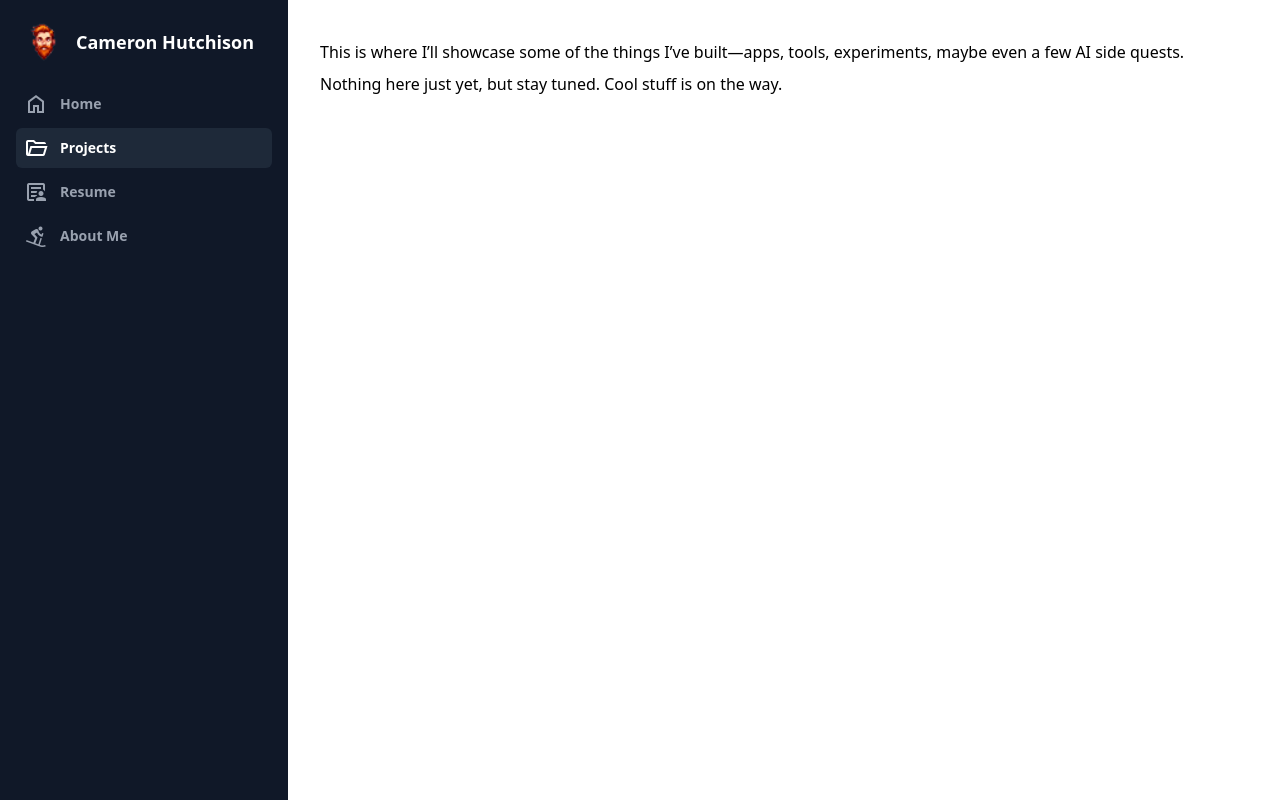
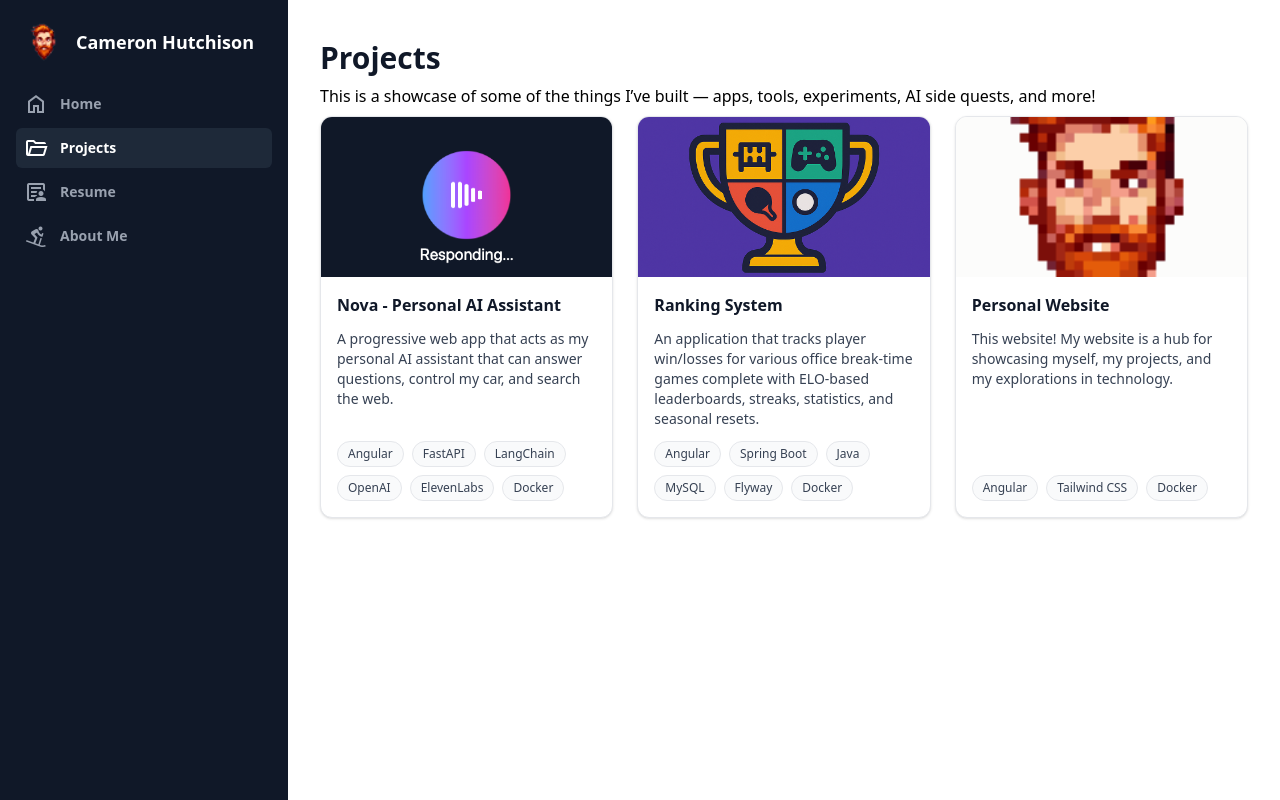
Before and after one commit to chutch1122/personal-site, an Angular app: page /projects in a window 1280 px wide. Built offline with nearby package versions, Linux system fonts and the light colour scheme.

Commit message:
Add info about some of my projects

```diff
--- a/src/app/pages/projects/projects.component.html
+++ b/src/app/pages/projects/projects.component.html
@@ -1,8 +1,39 @@
 <div class="flex flex-col gap-y-2">
+  <h1 class="text-3xl font-bold text-gray-900">Projects</h1>
   <p>
-    This is where I’ll showcase some of the things I’ve built—apps, tools, experiments, maybe even a few AI side quests.
+    This is a showcase of some of the things I’ve built — apps, tools, experiments, AI side quests, and more!
   </p>
-  <p>
-    Nothing here just yet, but stay tuned. Cool stuff is on the way.
-  </p>
+  @if (projects.length > 0) {
+    <div class="grid grid-cols-1 gap-6 sm:grid-cols-2 lg:grid-cols-3">
+      @for (project of projects; track project.title) {
+        <article
+          class="flex flex-col overflow-hidden rounded-xl border border-gray-200 bg-white shadow-sm transition-shadow hover:shadow-md"
+          data-testid="project-card"
+        >
+          <div class="h-40 w-full bg-gray-100">
+            <img
+              [src]="project.image"
+              [alt]="project.imageAlt"
+              class="h-full w-full object-cover"
+            />
+          </div>
+
+          <div class="flex flex-1 flex-col gap-3 p-4">
+            <h3 class="text-base font-semibold text-gray-900 truncate">{{ project.title }}</h3>
+            <p class="text-sm text-gray-700">{{ project.description }}</p>
+
+            <div class="mt-auto flex flex-wrap gap-2">
+              @for (tech of project.technologies; track tech) {
+                <span class="rounded-full border border-gray-200 bg-gray-50 px-2.5 py-1 text-xs font-medium text-gray-700">{{ tech }}</span>
+              }
+            </div>
+          </div>
+        </article>
+      }
+    </div>
+  } @else {
+    <div class="rounded-lg border border-dashed border-gray-300 bg-white p-6 text-center text-sm text-gray-600">
+      No projects to show yet. Check back soon.
+    </div>
+  }
 </div>
--- a/src/app/pages/projects/projects.component.ts
+++ b/src/app/pages/projects/projects.component.ts
@@ -1,4 +1,5 @@
 import { Component } from '@angular/core';
+import { PROJECTS } from '../../projects';
 
 @Component({
   selector: 'app-projects',
@@ -7,5 +8,6 @@ import { Component } from '@angular/core';
   styleUrl: './projects.component.css',
 })
 export class ProjectsComponent {
-
+  // Simple model for rendering project cards
+  projects = PROJECTS;
 }
--- /dev/null
+++ b/src/app/projects.ts
@@ -0,0 +1,34 @@
+export interface Project {
+  title: string;
+  description: string;
+  image: string;
+  imageAlt: string;
+  technologies: string[];
+}
+
+export const PROJECTS: Project[] = [
+  {
+    title: 'Nova - Personal AI Assistant',
+    description:
+      'A progressive web app that acts as my personal AI assistant that can answer questions, control my car, and search the web.',
+    image: '/assets/nova/nova-thumbnail.png',
+    imageAlt: 'Screenshot placeholder for Nova - Personal AI Assistant',
+    technologies: ['Angular', 'FastAPI', 'LangChain', 'OpenAI', 'ElevenLabs', 'Docker'],
+  },
+  {
+    title: 'Ranking System',
+    description:
+      'An application that tracks player win/losses for various office break-time games complete with ELO-based leaderboards, streaks, statistics, and seasonal resets.',
+    image: '/assets/ranking-system/ranking-system-thumbnail.png',
+    imageAlt: 'Screenshot placeholder for Ranking System',
+    technologies: ['Angular', 'Spring Boot', 'Java', 'MySQL', 'Flyway', 'Docker'],
+  },
+  {
+    title: 'Personal Website',
+    description:
+      'This website! My website is a hub for showcasing myself, my projects, and my explorations in technology.',
+    image: '/cameron-logo.png',
+    imageAlt: 'Screenshot placeholder for Personal Website',
+    technologies: ['Angular', 'Tailwind CSS', 'Docker'],
+  },
+];
```
Also changed, not shown: public/assets/nova/nova-thumbnail.png (added), public/assets/ranking-system/ranking-system-thumbnail.png (added).
